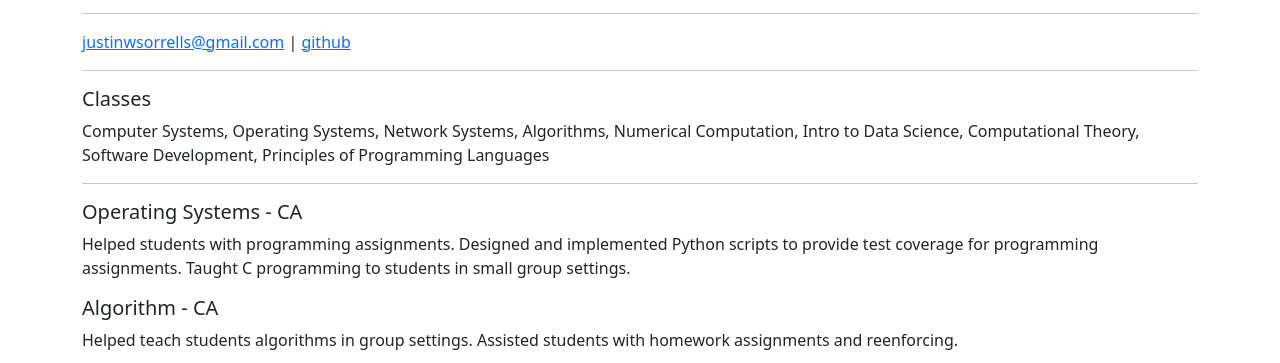
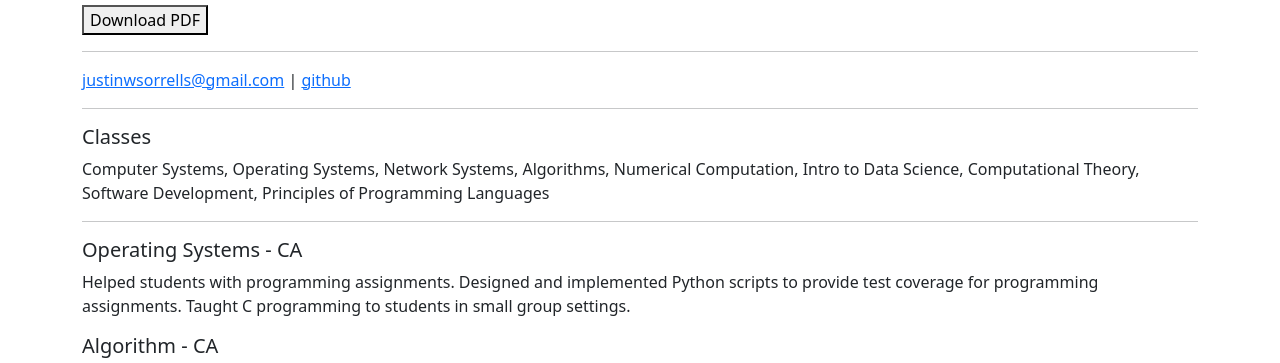
Before and after one commit to justinsorrells/website, a plain HTML site: page submission/views/resume.html in a window 1280 px wide. Shown: the part 149-512 px from the top of the page. Drawn offline with nearby package versions, Linux system fonts and the light colour scheme.

Commit message:
pushing resume download

```diff
--- a/submission/views/resume.html
+++ b/submission/views/resume.html
@@ -28,6 +28,9 @@
 	  	<div class="container">
 			<h1>Justin Sorrells</h1>
 			<h3>CU Boulder Computer Science</h3>
+			<a href="../resources/res.pdf" target="_blank" download="res.pdf">
+				<button>Download PDF</button>
+			</a>
 			<hr>
 			<p><a href="mailto:justinwsorrells@gmail.com">justinwsorrells@gmail.com</a> | <a href="https://github.com/justinsorrells/">github</a></p>
 			<hr>
```
Also changed, not shown: 1 other file.
